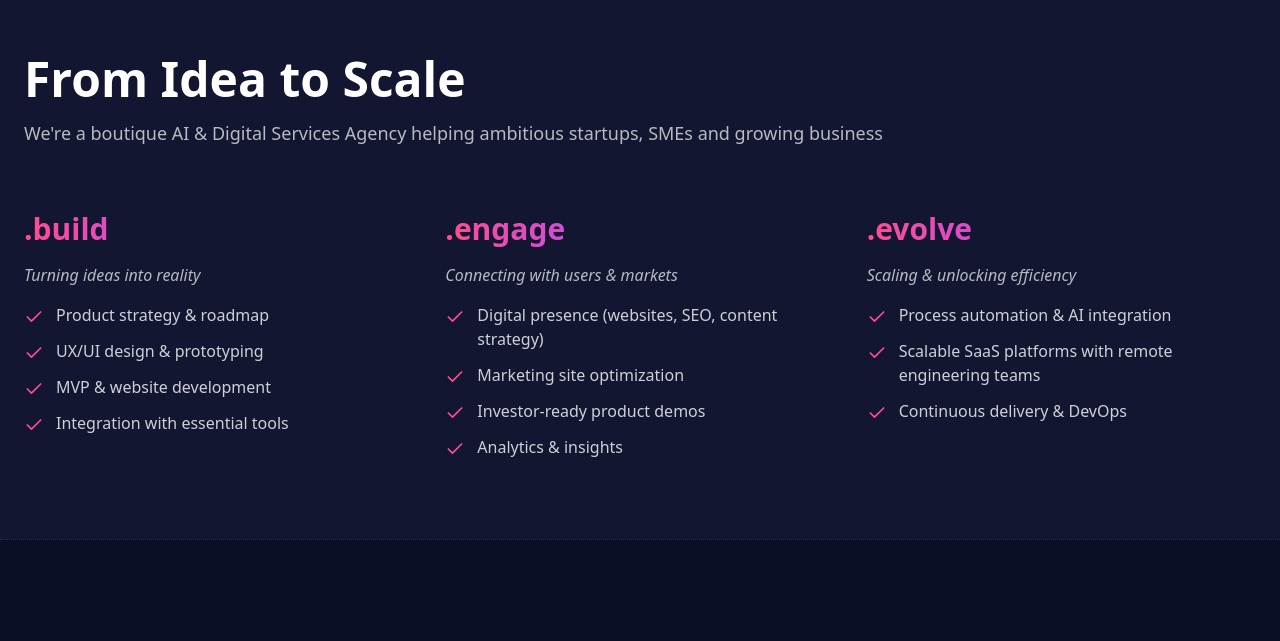
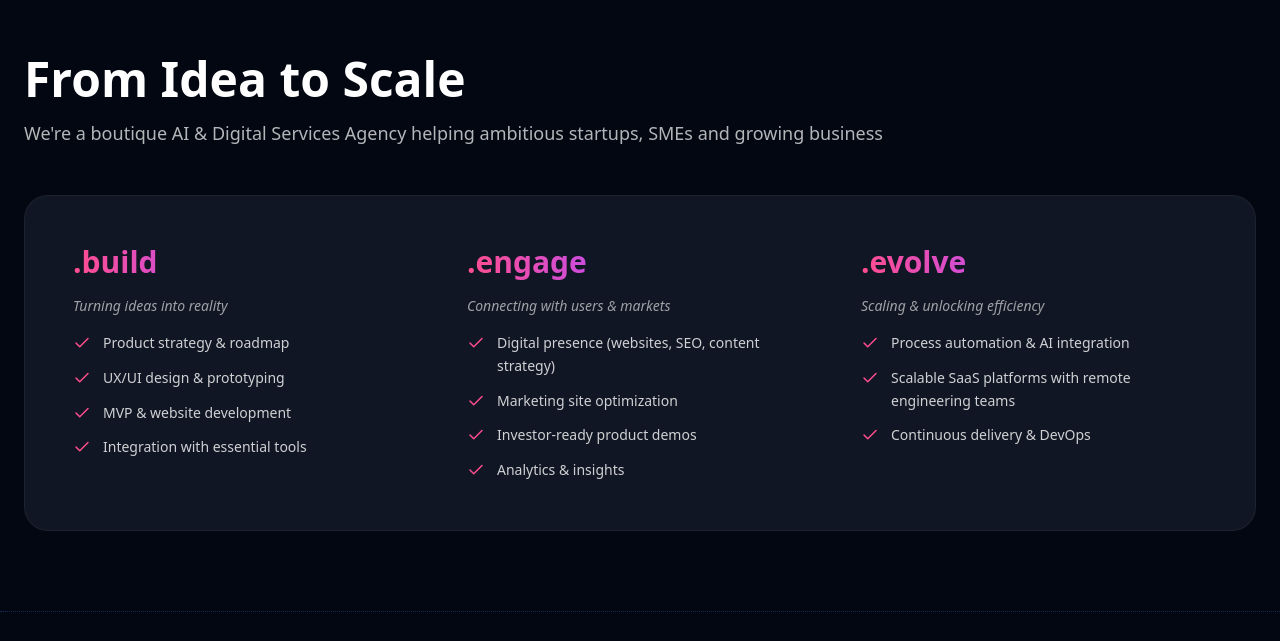
Before and after one commit to obhasha/AxioSite, a React (Vite) app: page / in a window 1280 px wide. Shown: the part 1051-1692 px from the top of the page. Built offline with nearby package versions, Linux system fonts and the light colour scheme.

Commit message:
colors changes

```diff
--- a/src/components/Contact.jsx
+++ b/src/components/Contact.jsx
@@ -3,7 +3,7 @@ import { Mail, Phone } from 'lucide-react';
 
 const Contact = () => {
   return (
-    <section id="contact" className="py-32 bg-axio-navy/50">
+    <section id="contact" className="py-32">
       <div className="max-w-7xl mx-auto px-6">
         <div className="max-w-4xl mx-auto text-center">
           <h2 className="text-4xl md:text-5xl font-bold mb-6">Let's get connect</h2>
@@ -12,7 +12,7 @@ const Contact = () => {
           </p>
 
           <div className="grid md:grid-cols-2 gap-6 max-w-3xl mx-auto">
-            <a href="mailto:hello@axio.tech" className="flex items-center gap-4 bg-axio-navy/80 border border-white/10 rounded-lg p-6 hover:border-axio-pink/50 transition-all group">
+            <a href="mailto:hello@axio.tech" className="flex items-center gap-4 bg-[#101623]/80 border border-white/10 rounded-lg p-6 hover:border-axio-pink/50 transition-all group">
               <div className="w-12 h-12 bg-white/5 rounded-lg flex items-center justify-center group-hover:bg-axio-pink/20 transition-all">
                 <Mail size={24} />
               </div>
@@ -22,7 +22,7 @@ const Contact = () => {
               </div>
             </a>
 
-            <a href="tel:+61470735341" className="flex items-center gap-4 bg-axio-navy/80 border border-white/10 rounded-lg p-6 hover:border-axio-pink/50 transition-all group">
+            <a href="tel:+61470735341" className="flex items-center gap-4 bg-[#101623]/80 border border-white/10 rounded-lg p-6 hover:border-axio-pink/50 transition-all group">
               <div className="w-12 h-12 bg-white/5 rounded-lg flex items-center justify-center group-hover:bg-axio-pink/20 transition-all">
                 <Phone size={24} />
               </div>
--- a/src/components/EngagementModels.jsx
+++ b/src/components/EngagementModels.jsx
@@ -33,7 +33,7 @@ const EngagementModels = () => {
   ];
 
   return (
-    <section className="py-20 bg-axio-navy/30">
+    <section className="py-20">
       <div className="max-w-7xl mx-auto px-6">
         <div className="text-center mb-16">
           <h2 className="text-4xl md:text-5xl font-bold mb-4">Engagement Models</h2>
@@ -44,7 +44,7 @@ const EngagementModels = () => {
           {models.map((model, index) => {
             const Icon = model.icon;
             return (
-              <div key={index} className="bg-axio-navy/50 border border-white/10 rounded-xl p-8 hover:border-axio-pink/50 transition-all">
+              <div key={index} className="bg-[#101623]/50 border border-white/10 rounded-xl p-8 hover:border-axio-pink/50 transition-all">
                 <div className="w-16 h-16 bg-gradient-to-br from-axio-pink to-axio-purple rounded-lg flex items-center justify-center mb-6">
                   <Icon size={28} />
                 </div>
--- a/src/components/FromIdeaToScale.jsx
+++ b/src/components/FromIdeaToScale.jsx
@@ -35,27 +35,28 @@ const FromIdeaToScale = () => {
   ];
 
   return (
-    <section id="services" className="py-20 bg-axio-navy/50">
+    <section id="services" className="py-20">
       <div className="max-w-7xl mx-auto px-6">
-        <div className="mb-16">
+        <div className="mb-12">
           <h2 className="text-4xl md:text-5xl font-bold mb-4">From Idea to Scale</h2>
           <p className="text-white/70 text-lg">
             We're a boutique AI & Digital Services Agency helping ambitious startups, SMEs and growing business
           </p>
         </div>
 
-        <div className="grid md:grid-cols-3 gap-8">
+        <div className="bg-[#101623] border border-white/5 rounded-3xl p-8 md:p-12">
+          <div className="grid md:grid-cols-3 gap-12">
             {pillars.map((pillar, index) => (
               <div key={index} className="space-y-4">
-              <h3 className="text-2xl md:text-3xl font-bold gradient-text">
+                <h3 className="text-2xl md:text-3xl font-bold gradient-text mb-2">
                   {pillar.title}
                 </h3>
-              <p className="text-white/70 italic mb-6">{pillar.subtitle}</p>
+                <p className="text-white/60 italic text-sm mb-6">{pillar.subtitle}</p>
                 <ul className="space-y-3">
                   {pillar.items.map((item, i) => (
                     <li key={i} className="flex items-start gap-3">
-                    <Check size={20} className="text-axio-pink mt-1 flex-shrink-0" />
-                    <span className="text-white/80">{item}</span>
+                      <Check size={18} className="text-axio-pink mt-0.5 flex-shrink-0" />
+                      <span className="text-white/80 text-sm leading-relaxed">{item}</span>
                     </li>
                   ))}
                 </ul>
@@ -63,6 +64,7 @@ const FromIdeaToScale = () => {
             ))}
           </div>
         </div>
+      </div>
     </section>
   );
 };
--- a/src/components/WhyAxio.jsx
+++ b/src/components/WhyAxio.jsx
@@ -76,7 +76,7 @@ const WhyAxio = () => {
           {clients.map((client, index) => {
             const Icon = client.icon;
             return (
-              <div key={index} className="bg-axio-navy/50 border border-white/10 rounded-lg p-6 hover:border-axio-pink/50 transition-all">
+              <div key={index} className="bg-[#101623]/50 border border-white/10 rounded-lg p-6 hover:border-axio-pink/50 transition-all">
                 <div className="w-12 h-12 bg-gradient-to-br from-axio-pink to-axio-purple rounded-lg flex items-center justify-center mb-4">
                   <Icon size={24} />
                 </div>
--- a/tailwind.config.js
+++ b/tailwind.config.js
@@ -7,8 +7,8 @@ export default {
   theme: {
     extend: {
       colors: {
-        'axio-dark': '#0a0e27',
-        'axio-navy': '#1a1f3a',
+        'axio-dark': '#030712',
+        'axio-navy': '#101623',
         'axio-pink': '#ff4d8f',
         'axio-purple': '#b64dff',
       },
```
Lines whose indentation alone changed are shown as unchanged.
